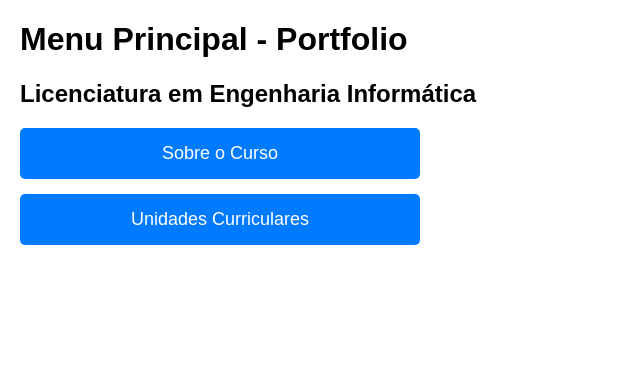
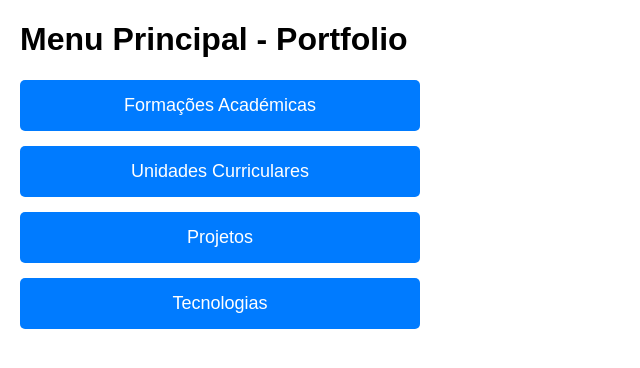
Before and after one commit to iduartemt/a22400561-PW, a Django app: page / in a window 1280 px wide. Shown: the top 368 px of the page, without its empty margins (0-640 px from the left). Run offline with Django 5.2, Linux system fonts and the light colour scheme; data comes from the database, SQL or seed files in the repository.

Commit message:
feat: add views, URLs, and templates to render portfolio sections for courses, projects, and technologies

```diff
--- a/portfolio/templates/portfolio/home.html
+++ b/portfolio/templates/portfolio/home.html
@@ -36,26 +36,20 @@
 <body>
     <h1>Menu Principal - Portfolio</h1>
 
-    {% if licenciatura %}
-    <h2>Licenciatura em {{ licenciatura.nome }}</h2>
+    <!-- O nosso Menu de Navegação Global -->
+    <div class="menu-container">
+        <!-- Nova página de Listagem de Cursos -->
+        <a class="menu-btn" href="{% url 'cursos' %}">Formações Académicas</a>
 
-    <!-- O nosso Menu de Navegação -->
-    <div class="menu-container">
-        <!-- Link para os detalhes do curso (que já tinhas) -->
-        <a class="menu-btn" href="{% url 'curso_detail' %}">Sobre o Curso</a>
-
-        <!-- Link para a nova página de UCs que acabaste de criar -->
+        <!-- Link para a página de UCs -->
         <a class="menu-btn" href="{% url 'ucs' %}">Unidades Curriculares</a>
 
-        <!-- No futuro, adicionarás mais botões aqui, por exemplo: -->
-        {# <a class="menu-btn" href="{% url 'tecnologias' %}">Tecnologias</a> #}
-        {# <a class="menu-btn" href="{% url 'projetos' %}">Projetos</a> #}
+        <!-- Link para a página de Projetos que já ativaste -->
+        <a class="menu-btn" href="{% url 'projetos' %}">Projetos</a>
 
+        <!-- Link ativado para as tecnologias -->
+        <a class="menu-btn" href="{% url 'tecnologias' %}">Tecnologias</a>
     </div>
-
-    {% else %}
-    <p>Nenhum curso encontrado na Base de Dados.</p>
-    {% endif %}
 </body>
 
 </html>
--- a/portfolio/urls.py
+++ b/portfolio/urls.py
@@ -3,8 +3,11 @@ from . import views
 
 urlpatterns = [
     path('', views.home, name='home'),
-    path('curso/', views.curso_detail, name='curso_detail'),
+    path('cursos/', views.cursos_view, name='cursos'),
+    path('curso/<int:curso_id>/', views.curso_detail, name='curso_detail'),
     path('uc/<int:uc_id>/', views.uc_detail, name='uc_detail'),
     # Quando alguém for a /ucs/, corre a views.ucs_view
     path('ucs/', views.ucs_view, name='ucs'),
+    path('projetos/', views.projetos_view, name='projetos'),
+    path('tecnologias/', views.tecnologias_view, name='tecnologias'),
 ]
--- a/portfolio/views.py
+++ b/portfolio/views.py
@@ -1,20 +1,23 @@
 # Views do Django para renderizar as páginas do portfolio.
 # Aqui carregamos os dados dos modelos e enviamos para os templates.
 from django.shortcuts import render, get_object_or_404
-from .models import Licenciatura, UnidadeCurricular
+from .models import Licenciatura, UnidadeCurricular, Projeto, Tecnologia
 
-# Página inicial: lista o curso e organiza as UCs por ano.
 def home(request):
-    licenciatura = Licenciatura.objects.first()
+    # Página inicial passa a ser apenas um menu global, já não precisa de carregar a licenciatura
+    return render(request, 'portfolio/home.html')
 
+# Página com a lista de todos os cursos
+def cursos_view(request):
+    cursos = Licenciatura.objects.all()
     context = {
-        'licenciatura': licenciatura,
+        'cursos': cursos,
     }
-    return render(request, 'portfolio/home.html', context)
+    return render(request, 'portfolio/cursos.html', context)
 
-# Página de detalhe do curso: mostra informação geral do curso.
-def curso_detail(request):
-    licenciatura = Licenciatura.objects.first()
+# Página de detalhe de um curso específico: precisa do ID
+def curso_detail(request, curso_id):
+    licenciatura = get_object_or_404(Licenciatura, pk=curso_id)
 
     context = {
         'licenciatura': licenciatura,
@@ -43,3 +46,28 @@ def ucs_view(request):
     }
     # Mandamos os dados para um novo ficheiro chamado ucs.html
     return render(request, 'portfolio/ucs.html', context)
+
+def projetos_view(request):
+    # Busca todos os projetos ordenados por ano e depois por UC
+    projetos_ordenados = Projeto.objects.all()
+
+    # Agrupa por UC para manter a estrutura do template (se preferires)
+    # Se preferires uma lista simples, apenas passas 'projetos_ordenados'
+    projetos_por_uc = {}
+    for projeto in projetos_ordenados:
+        uc_nome = projeto.unidade_curricular.nome
+        if uc_nome not in projetos_por_uc:
+            projetos_por_uc[uc_nome] = []
+        projetos_por_uc[uc_nome].append(projeto)
+
+    context = {
+        'projetos_por_uc': projetos_por_uc,
+        # 'projetos_ordenados': projetos_ordenados # Alternativa: usar lista simples
+    }
+    return render(request, 'portfolio/projetos.html', context)
+
+def tecnologias_view(request):
+    # Vai buscar todas as tecnologias, ordenadas por nome (alfabeticamente)
+    tecnologias = Tecnologia.objects.all().order_by('nome')
+    context = {'tecnologias': tecnologias}
+    return render(request, 'portfolio/tecnologias.html', context)
```
Also changed, not shown: portfolio/templates/portfolio/cursos.html (added, +30 -0 lines), portfolio/templates/portfolio/projetos.html (added, +63 -0 lines), portfolio/templates/portfolio/tecnologias.html (added, +34 -0 lines).
